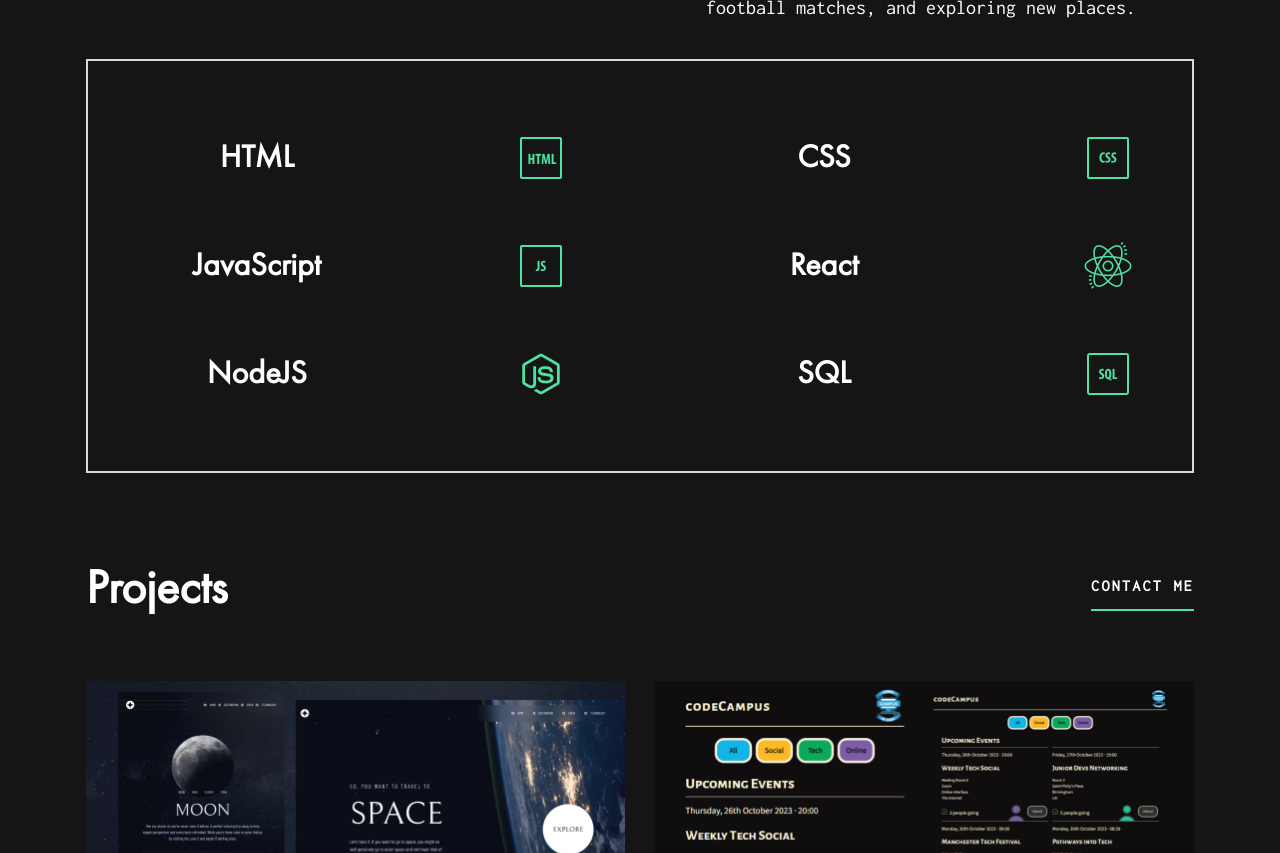
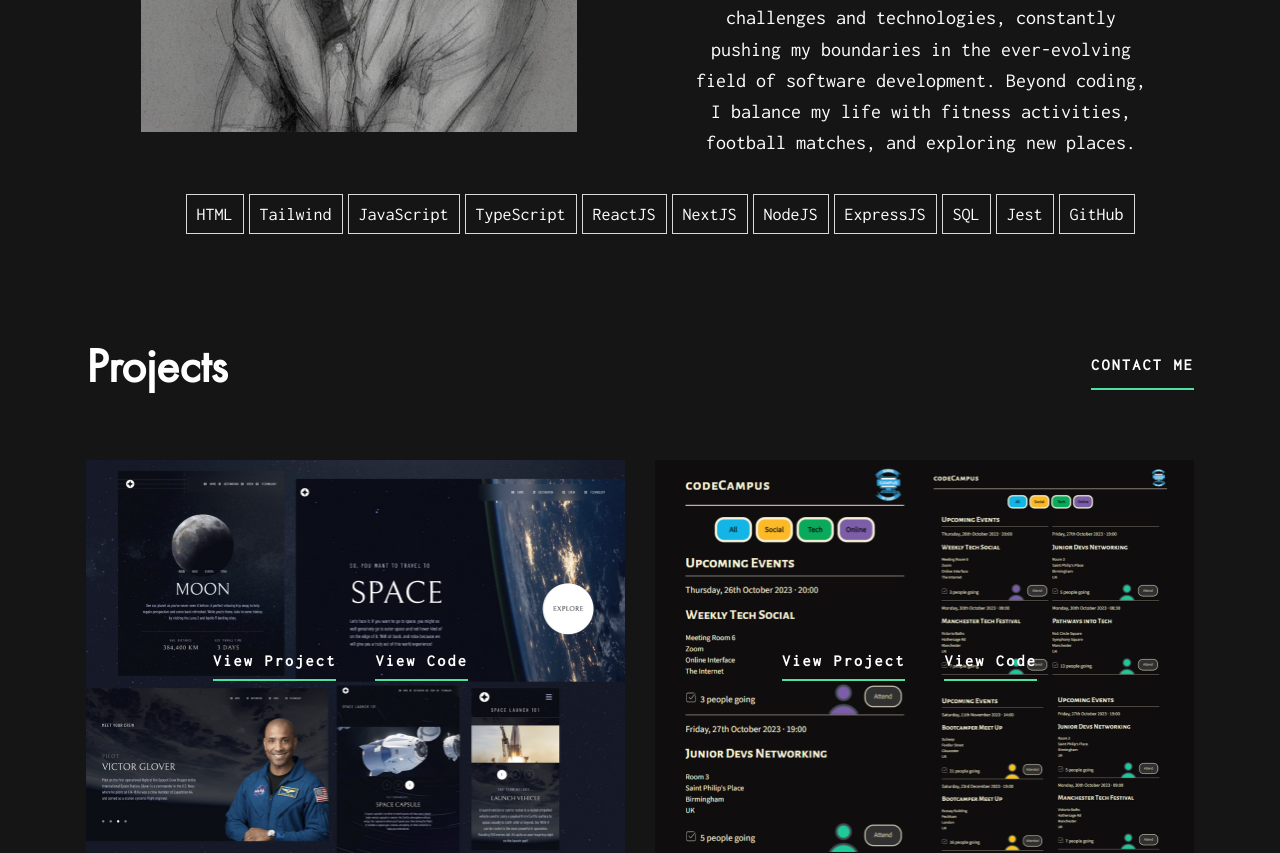
Before and after one commit to tplatt92/femportfolio, a website: page index.html in a window 1280 px wide. Shown: the part 1329-2182 px from the top of the page. Drawn offline with Linux system fonts and the light colour scheme.

Commit message:
updated skills section

```diff
--- a/index.html
+++ b/index.html
@@ -77,8 +77,8 @@
     </header>
 
     <main id="main" class="main">
-      <section class="hero">
-        <div class="wrapper hero-wrapper page-break">
+      <section class="hero page-break">
+        <div class="wrapper hero-wrapper">
           <div class="hero-content">
             <img
               src="assets/images/tomplatt-headshot.JPG"
@@ -136,33 +136,21 @@
               alt="sketched image of tom platt"
             />
           </div>
-          <div class="wrapper skills-wrapper page-break">
-            <h2 class="visually-hidden">Skills</h2>
-            <div class="skills-item">
-              <h3 class="skills-title">HTML</h3>
-            </div>
-            <img src="/assets/images/html.png" alt="html logo" />
-            <div class="skills-item">
-              <h3 class="skills-title">CSS</h3>
-            </div>
-            <img src="/assets/images/css.png" alt="css logo" />
-            <div class="skills-item">
-              <h3 class="skills-title">JavaScript</h3>
-            </div>
-            <img src="/assets/images/js.png" alt="JavaScript logo" />
-            <div class="skills-item">
-              <h3 class="skills-title">React</h3>
-            </div>
-            <img src="/assets/images/react.png" alt="react logo" />
-            <div class="skills-item">
-              <h3 class="skills-title">NodeJS</h3>
-            </div>
-            <img src="/assets/images/node.png" alt="node js logo" />
-            <div class="skills-item">
-              <h3 class="skills-title">SQL</h3>
-            </div>
-            <img src="/assets/images/sql.png" alt="SQL logo" />
-          </div>
+        </div>
+      </section>
+      <section class="skills-section">
+        <ul class="skills-wrapper">
+          <li class="skills-item">HTML</li>
+          <li class="skills-item">Tailwind</li>
+          <li class="skills-item">JavaScript</li>
+          <li class="skills-item">TypeScript</li>
+          <li class="skills-item">ReactJS</li>
+          <li class="skills-item">NextJS</li>
+          <li class="skills-item">NodeJS</li>
+          <li class="skills-item">ExpressJS</li>
+          <li class="skills-item">SQL</li>
+          <li class="skills-item">Jest</li>
+          <li class="skills-item">GitHub</li>
         </div>
       </section>
       <section class="project-section tag">
--- a/styles.css
+++ b/styles.css
@@ -319,6 +319,9 @@ canvas {
 }
 
 @media (min-width: 62.5em) {
+  .hero {
+    height: 100vh;
+  }
   .hero-img {
     width: 52vw;
     min-width: 450px;
@@ -378,10 +381,6 @@ canvas {
     gap: 1rem;
   }
 
-  .skills-wrapper {
-    grid-column: 1 / 5;
-  }
-
   .about-image {
     grid-column: 1/3;
     grid-row: 1/2;
@@ -417,33 +416,26 @@ canvas {
 
 .skills-section {
   position: relative;
+  display: flex;
+  justify-content: center;
+  margin-inline: 2rem;
 }
 
 .skills-wrapper {
-  width: 100%;
-  display: grid;
-  grid-template-columns: 2fr 1fr;
-  justify-items: center;
-  gap: 24px;
-  padding-block: 40px;
-  border: solid 2px var(--clr-text2);
-}
-
-.skills-wrapper img:hover {
-  transform: scale(1.1);
-  transition: transform 200ms ease-in-out;
+  display: flex;
+  margin-block-start: 1rem;
+  flex-wrap: wrap;
+  justify-content: center;
+  gap: 5px;
+  list-style: none;
 }
 
 .skills-item {
   text-align: center;
-  display: flex;
-  column-gap: 20px;
-  align-items: center;
-}
-
-.skills-title {
-  font-size: 2rem;
-  margin-bottom: 2px;
+  border: solid 1px var(--clr-text2);
+  padding-inline: 10px;
+  padding-block: 5px;
+  cursor: pointer;
 }
 
 .skills-rings {
@@ -454,27 +446,12 @@ canvas {
 }
 
 @media (min-width: 37.5em) {
-  .skills-wrapper {
-    grid-template-columns: 2fr 1fr 2fr 1fr;
-    row-gap: 52px;
-    column-gap: 24px;
-  }
-
-  .skills-item {
-    text-align: left;
-  }
-
   .skills-rings {
     translate: 40% 50%;
   }
 }
 
 @media (min-width: 62.5em) {
-  .skills-wrapper {
-    padding-block: 72px;
-    gap: 58px 30px;
-  }
-
   .skills-rings {
     left: 100%;
     translate: -40%;
```
